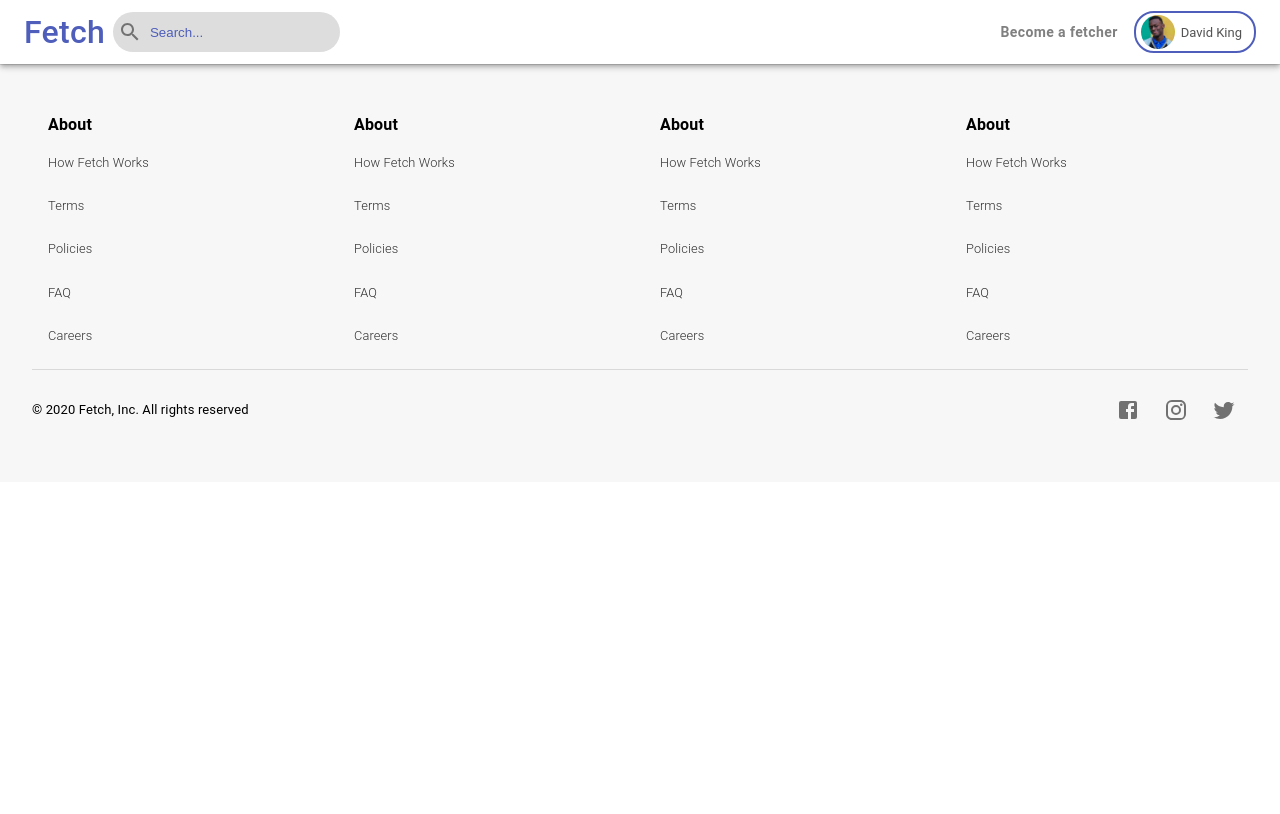
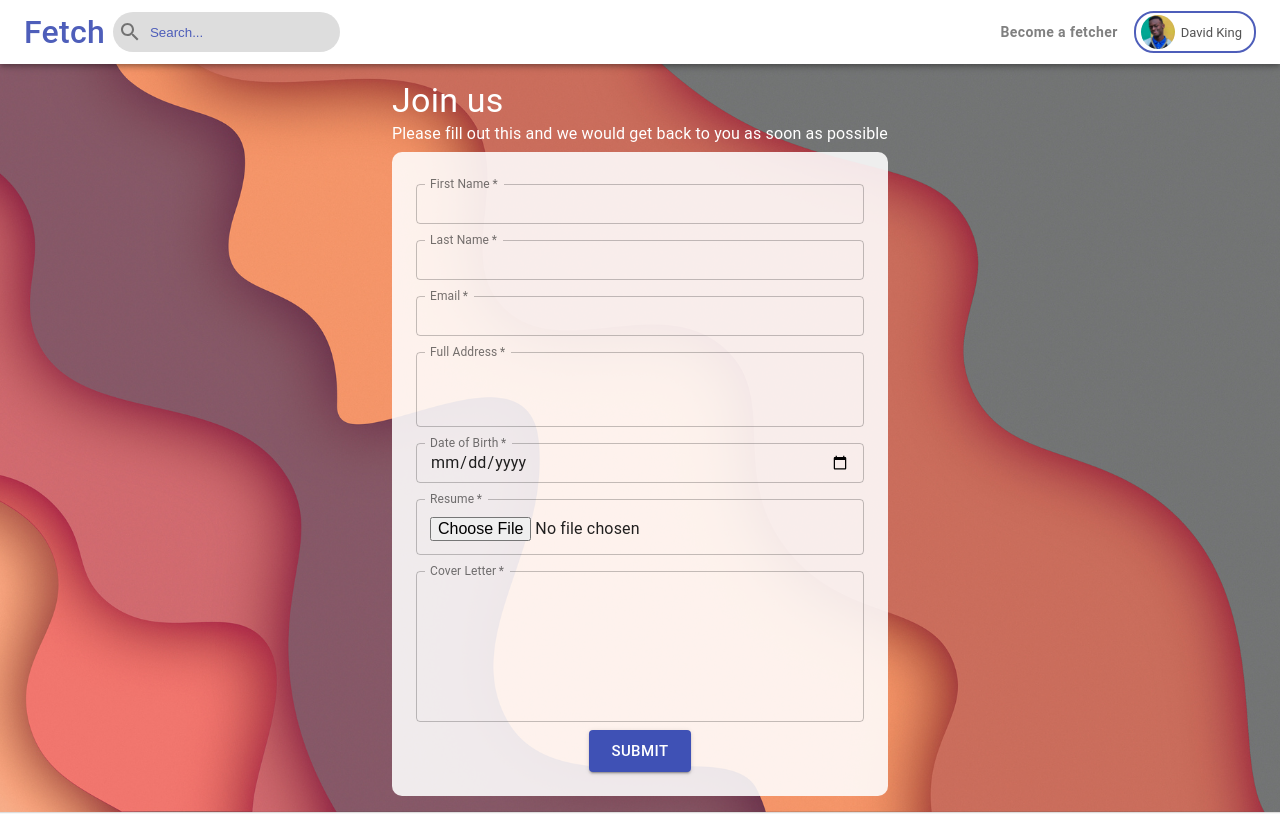
Before and after one commit to Olatokumbo/Fetch, a React (Create React App) app: page /join in a window 1280 px wide. Shown: the top 814 px of the page. Built offline with nearby package versions, Linux system fonts and the light colour scheme.

Commit message:
Designing the Join Us Page

```diff
--- a/src/App.js
+++ b/src/App.js
@@ -5,6 +5,7 @@
 import Signup from "./pages/Signup/Signup";
 import Profile from "./pages/Profile/Profile";
 import Search from "./pages/Search/Search";
+import Join from "./pages/Join/Join";
 import { BrowserRouter as Router, Switch, Route } from "react-router-dom";
 import "./App.css";
 const App = () => {
@@ -18,6 +19,7 @@
           <Route path="/signup" component={Signup} />
           <Route path="/profile" component={Profile} />
           <Route path="/search" component={Search} />
+          <Route path="/join" component={Join} />
         </Switch>
       </Router>
       <Footer />
--- a/src/components/Navbar/Navbar.js
+++ b/src/components/Navbar/Navbar.js
@@ -38,7 +38,7 @@
           </div>
         </div>
         <div className={style.menu}>
-          <Button className={style.joinUs}>Become a fetcher</Button>
+          <Button className={style.joinUs} onClick={()=>history.push("/join")}>Become a fetcher</Button>
           <Chip
             onClick={handleClick}
             className={style.chip}
--- a/src/components/SearchCard/SearchCard.module.css
+++ b/src/components/SearchCard/SearchCard.module.css
@@ -31,6 +31,10 @@
     color: #015ee9 !important;
 }
 
+.hireBtn:hover{
+    background-color: lavender !important;
+}
+
 .info{
     font-size: 0.9rem !important;
 }
--- a/src/pages/Home/Home.js
+++ b/src/pages/Home/Home.js
@@ -39,8 +39,7 @@
           <Typography>
             At this company, we do not condone any form of racial
             discrimination. Additionally, we have also partnered with various
-            humans rights organizations so could help tackle this issue that is
-            plaguing the world
+            humans rights organizations so could help tackle this issue on a more effective scale
           </Typography>
         </div>
       </div>
--- /dev/null
+++ b/src/pages/Join/Join.js
@@ -0,0 +1,106 @@
+import React from "react";
+import { Typography, Button, TextField } from "@material-ui/core";
+import style from "./Join.module.css";
+
+const Join = () => {
+  return (
+    <div className={style.join}>
+      <div className={style.header}>
+        <Typography variant="h4">Join us</Typography>
+        <Typography gutterBottom>
+          Please fill out this and we would get back to you as soon as possible
+        </Typography>
+        <form>
+          <TextField
+            variant="outlined"
+            label="First Name"
+            type="text"
+            align="center"
+            size="small"
+            required
+            className={style.input}
+            InputLabelProps={{
+              shrink: true,
+            }}
+          />
+          <TextField
+            variant="outlined"
+            label="Last Name"
+            type="text"
+            size="small"
+            required
+            className={style.input}
+            InputLabelProps={{
+              shrink: true,
+            }}
+          />
+          <TextField
+            variant="outlined"
+            label="Email"
+            type="email"
+            size="small"
+            required
+            className={style.input}
+            InputLabelProps={{
+              shrink: true,
+            }}
+          />
+          <TextField
+            variant="outlined"
+            label="Full Address"
+            className={style.input}
+            multiline
+            rows="2"
+            required
+            InputLabelProps={{
+              shrink: true,
+            }}
+          />
+          <TextField
+            variant="outlined"
+            label="Date of Birth"
+            type="date"
+            size="small"
+            required
+            InputLabelProps={{
+              shrink: true,
+            }}
+            className={style.input}
+          />
+          <TextField
+            variant="outlined"
+            label="Resume"
+            className={style.input}
+            type="file"
+            required
+            InputLabelProps={{
+              shrink: true,
+            }}
+          />
+          <TextField
+            variant="outlined"
+            label="Cover Letter"
+            className={style.input}
+            multiline
+            rows="6"
+            required
+            InputLabelProps={{
+              shrink: true,
+            }}
+          />
+          <Button
+            color="primary"
+            variant="contained"
+            size="large"
+            type="submit"
+            className={style.submitBtn}
+          >
+            Submit
+          </Button>
+        </form>
+      </div>
+    </div>
+  );
+};
+
+export default Join;
--- /dev/null
+++ b/src/pages/Join/Join.module.css
@@ -0,0 +1,28 @@
+.join{
+    height: 100%;
+    padding: 1rem;
+    background: url("../../assets/join.jpg");
+    background-position: center;
+    background-size: cover;
+    color: white !important;
+    display: flex;
+    justify-content: center;
+}
+.join form{
+    display: flex;
+    flex-direction: column;
+    background-color: rgba(255, 255, 255, 0.877);
+    padding: 1.5rem;
+    border-radius: 10px;
+    justify-content: center;
+    align-items: center;
+}
+
+.input{
+    margin: 0.5rem !important;
+    width: 100% !important;
+}
+
+.submitBtn{
+    width: fit-content !important;
+}
```
Also changed, not shown: src/assets/join.jpg (added).
